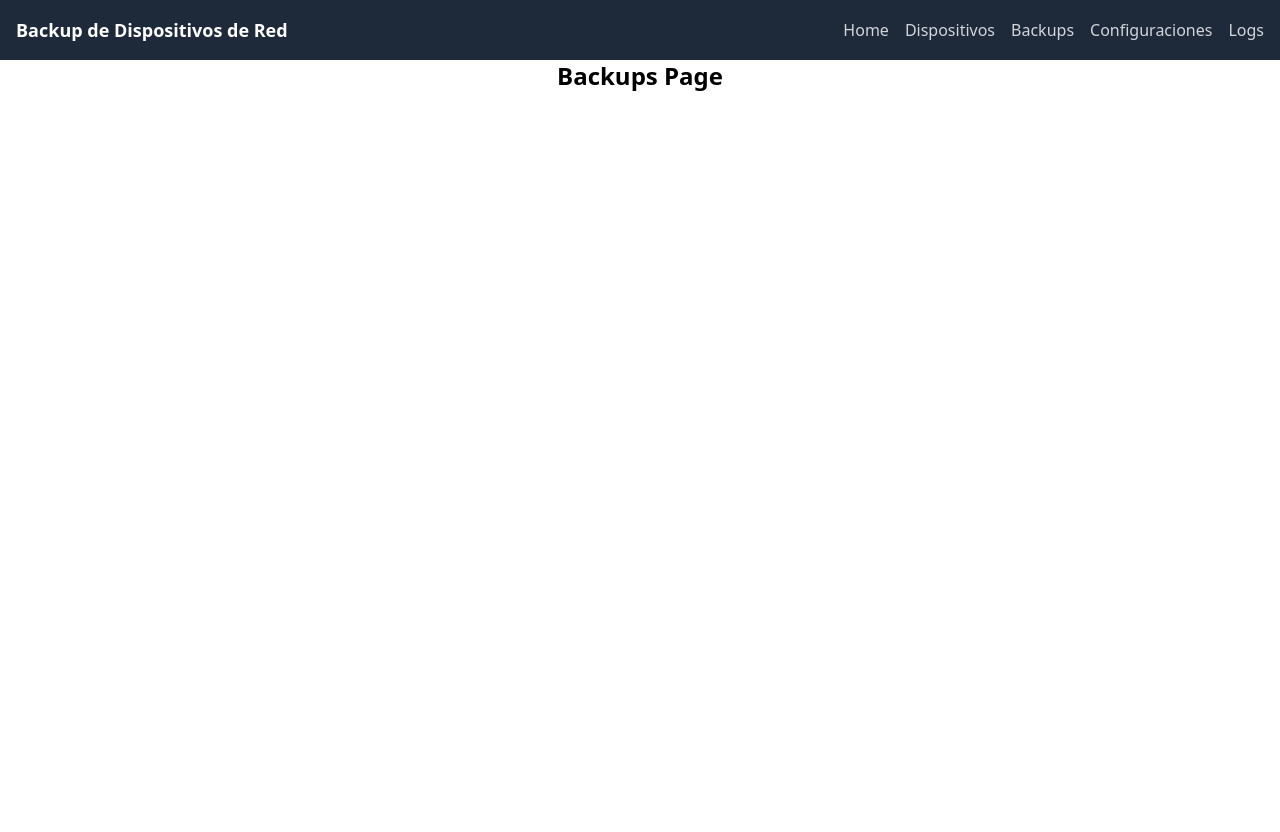
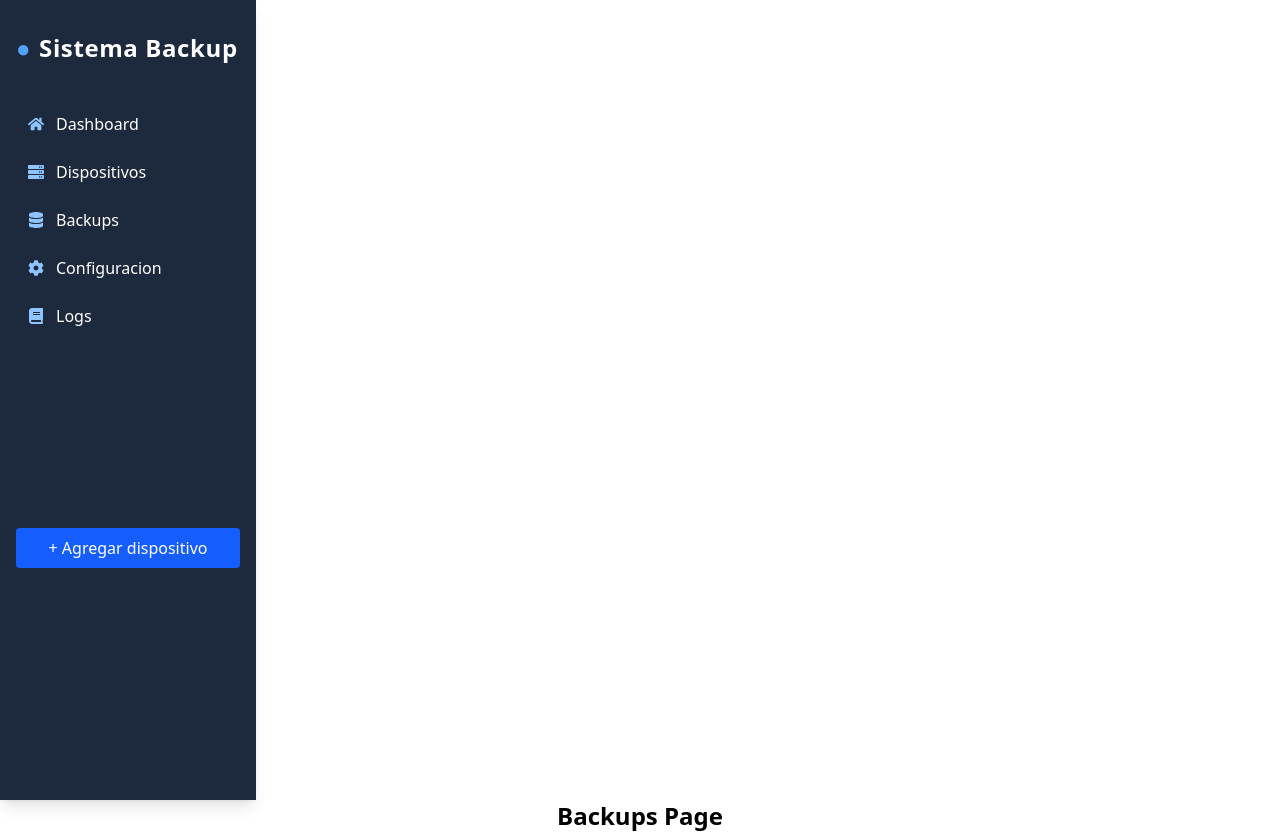
Before and after one commit to TobyX73/Software-de-Automatizaci-n-de-Realizaci-n-de-Backups-de-Configuraciones-de-Dispositivos-de-Red, a React (Vite) app in the folder client/my-app/: page /backups in a window 1280 px wide. Before the commit the page ends 800 px from the top, so only its background shows below. Built offline with nearby package versions, Linux system fonts and the light colour scheme.

Commit message:
nuevo diseño home y sidebar

```diff
--- a/client/my-app/package.json
+++ b/client/my-app/package.json
@@ -13,6 +13,7 @@
     "@tailwindcss/vite": "^4.1.8",
     "react": "^19.1.0",
     "react-dom": "^19.1.0",
+    "react-icons": "^5.5.0",
     "react-router-dom": "^7.6.2",
     "tailwindcss": "^4.1.8"
   },
--- a/client/my-app/src/components/backupCard.jsx
+++ b/client/my-app/src/components/backupCard.jsx
@@ -1,7 +1,7 @@
-export default function DevicesLogic() {
+export default function BackupCard() {
     return (
         <div>
-            <h1 className="text-2xl font-bold">Devices Logic</h1>
+            <h1 className="text-2xl text-amber-300 font-bold">Backup</h1>
         </div>
     );
 }
--- a/client/my-app/src/components/sideBar.jsx
+++ b/client/my-app/src/components/sideBar.jsx
@@ -1,7 +1,49 @@
-export default function BackupsPage() {
+import { FaHome, FaServer, FaDatabase, FaCog, FaBook } from "react-icons/fa";
+import { Outlet } from "react-router-dom";
+export default function SideBar() {
     return (
-        <div>
-            <h1 className="text-2xl font-bold">Backups Page</h1>
-        </div>
+        <aside className="w-64 bg-slate-800 text-white flex flex-col py-8 px-4 min-h-screen shadow-lg ">
+            <div className="mb-10 text-2xl font-bold tracking-wide flex items-center gap-2">
+                <span className="text-blue-400">●</span>
+                Sistema Backup
+            </div>
+            <nav className="flex-1">
+                <ul className="space-y-2">
+                    <li>
+                        <a href="/" className="flex items-center gap-3 px-3 py-2 rounded hover:bg-slate-700 transition">
+                            <FaHome className="text-blue-300" /> Dashboard
+                        </a>
+                    </li>
+                    <li>
+                        <a href="/devices" className="flex items-center gap-3 px-3 py-2 rounded hover:bg-slate-700 transition">
+                            <FaServer className="text-blue-300" /> Dispositivos
+                        </a>
+                    </li>
+                    <li>
+                        <a href="/backups" className="flex items-center gap-3 px-3 py-2 rounded hover:bg-slate-700 transition">
+                            <FaDatabase className="text-blue-300" /> Backups
+                        </a>
+                    </li>
+                    <li>
+                        <a href="/settings" className="flex items-center gap-3 px-3 py-2 rounded hover:bg-slate-700 transition">
+                            <FaCog className="text-blue-300" /> Configuracion
+                        </a>
+                    </li>
+                    <li>
+                        <a href="/logs" className="flex items-center gap-3 px-3 py-2 rounded hover:bg-slate-700 transition">
+                            <FaBook className="text-blue-300" /> Logs
+                        </a>
+                    </li>
+                </ul>
+            </nav>
+            <div className="mt-10">
+                <button className="w-full bg-blue-600 hover:bg-blue-700 text-white py-2 rounded transition font-medium">
+                    + Agregar dispositivo
+                </button>
+            </div>
+             <main className="flex-1 p-6 overflow-y-auto">
+        <Outlet />
+      </main>
+        </aside>
     );
 }
--- a/client/my-app/src/logic/backups.jsx
+++ b/client/my-app/src/logic/backups.jsx
@@ -1,7 +1,7 @@
-export default function BackupsPage() {
+export default function Backups() {
     return (
         <div>
-            <h1 className="text-2xl font-bold">Backups Page</h1>
+            <h1 className="text-2xl font-bold">Backups</h1>
         </div>
     );
 }
--- a/client/my-app/src/logic/logs.jsx
+++ b/client/my-app/src/logic/logs.jsx
@@ -1,7 +1,7 @@
-export default function DevicesLogic() {
+export default function Logs() {
     return (
         <div>
-            <h1 className="text-2xl font-bold">Devices Logic</h1>
+            <h1 className="text-2xl font-bold">Logs</h1>
         </div>
     );
 }
--- a/client/my-app/src/pages/backupsPage.jsx
+++ b/client/my-app/src/pages/backupsPage.jsx
@@ -1,4 +1,5 @@
-import NavBar from "../components/navBar";
+import SideBar from "../components/sideBar";
+import HomePage from "./homePage";
 
 /*Administración de respaldos.
 
@@ -12,7 +13,8 @@ Indicador de estado (éxito, error)*/
  function BackupsPage() {
     return (
         <div>
-             <NavBar />
+             <SideBar />
+
             <h1 className="text-2xl text-black font-bold">Backups Page</h1>
         </div>
     );
--- a/client/my-app/src/pages/devicesPage.jsx
+++ b/client/my-app/src/pages/devicesPage.jsx
@@ -1,4 +1,5 @@
-import NavBar from "../components/navBar";
+
+import SideBar from "../components/sideBar";
 
 /*Gestión de dispositivos de red.
 
@@ -10,7 +11,7 @@ Modal o formulario lateral para Alta/Edición*/
  function DevicesPage() {
     return (
         <div>
-            <NavBar />
+            <SideBar />
             <h1 className="text-2xl text-black font-bold">Devices Page</h1>
         </div>
     );
--- a/client/my-app/src/pages/homePage.jsx
+++ b/client/my-app/src/pages/homePage.jsx
@@ -1,40 +1,65 @@
-import NavBar from "../components/navBar";
 import { useNavigate } from "react-router-dom";
+import SideBar from "../components/sideBar";
 
 function HomePage() {
     const navigate = useNavigate();
 
     return (
-        <div className="min-h-screen bg-gray-100">
-            <NavBar />
-            <main className="max-w-3xl mx-auto mt-10 p-6 bg-white rounded-lg shadow-md">
-                <h1 className="text-2xl font-bold text-gray-800 mb-8">Panel principal</h1>
-                <table className="w-full mb-8 border-separate border-spacing-y-4">
-                    <tbody>
-                        <tr className="bg-gray-50 rounded-lg shadow-sm">
-                            <td className="py-4 px-6 text-gray-500">Total de dispositivos</td>
-                            <td className="py-4 px-6 text-2xl font-semibold text-gray-800 text-right">8</td>
-                        </tr>
-                        <tr className="bg-gray-50 rounded-lg shadow-sm">
-                            <td className="py-4 px-6 text-gray-500">Último backup</td>
-                            <td className="py-4 px-6 text-lg text-gray-800 text-right">03/06/2025 22:15</td>
-                        </tr>
-                        <tr className="bg-gray-50 rounded-lg shadow-sm">
-                            <td className="py-4 px-6 text-gray-500">Estado general</td>
-                            <td className="py-4 px-6 text-green-600 font-medium text-right">Correcto</td>
-                        </tr>
-                    </tbody>
-                </table>
-                <div className="flex flex-col md:flex-row gap-4 justify-center">
-                    <button  onClick={() => navigate("/backups")} className="bg-blue-600 hover:bg-blue-700 text-white px-6 py-3 rounded-lg transition font-medium">
-                        Hacer Backup
+        <div className="min-h-screen flex bg-gray-100">
+
+           <SideBar />
+
+            <main className="flex-1 p-8">
+                <h1 className="text-2xl font-bold text-gray-800 mb-6">Resumen del Sistema</h1>
+                <div className="grid grid-cols-1 md:grid-cols-3 gap-6 mb-8">
+                    <div className="bg-white rounded-lg p-6 shadow">
+                        <div className="text-gray-500 font-bold mb-2">Dispositivos registrados</div>
+                        <div className="text-3xl font-bold text-gray-800">256</div>
+                    </div>
+                    <div className="bg-white rounded-lg p-6 shadow">
+                        <div className="text-gray-500 font-bold mb-2">Backups exitosos</div>
+                        <div className="text-3xl font-bold text-gray-800">1248</div>
+                    </div>
+                    <div className="bg-white rounded-lg p-6 shadow">
+                        <div className="text-gray-500 font-bold mb-2">Ultimo backup realizado</div>
+                        <div className="text-lg text-gray-800">2024-06-04 22:15</div>
+                    </div>
+                </div>
+                <div className="grid grid-cols-1 md:grid-cols-2 gap-6 mb-8">
+                    <div className="bg-white rounded-lg p-6 shadow flex flex-col items-center justify-center">
+                        {/* Placeholder para gráfico */}
+                        <div className="w-64 h-64 flex items-center justify-center">
+                            <span className="text-gray-400">[Grafico de dispositivos]</span>
+                        </div>
+                        <div className="flex justify-center gap-6 mt-4">
+                            <div className="flex items-center gap-2">
+                                <span className="w-4 h-4 bg-green-400 rounded-full inline-block"></span>
+                                <span className="text-gray-600 text-sm">Conectados</span>
+                            </div>
+                            <div className="flex items-center gap-2">
+                                <span className="w-4 h-4 bg-red-400 rounded-full inline-block"></span>
+                                <span className="text-gray-600 text-sm">Desconectados</span>
+                            </div>
+                        </div>
+                    </div>
+                </div>
+                <div className="flex flex-col md:flex-row gap-4 mt-8">
+                    <button
+                        onClick={() => navigate("/devices")}
+                        className="flex-1 bg-blue-600 hover:bg-blue-700 text-white py-3 rounded-lg transition font-medium"
+                    >
+                        Agregar dispositivo
                     </button>
-                    <button onClick={() => navigate("/devices")} className="bg-gray-200 hover:bg-gray-300 text-gray-800 px-6 py-3 rounded-lg transition font-medium">
-                        Agregar Dispositivo
+                    <button
+                        onClick={() => navigate("/backups")}
+                        className="flex-1 bg-green-600 hover:bg-green-700 text-white py-3 rounded-lg transition font-medium"
+                    >
+                        Ejecutar Backup manual
                     </button>
                 </div>
             </main>
         </div>
     );
 }
+
 export default HomePage;
--- a/client/my-app/src/pages/logsPage.jsx
+++ b/client/my-app/src/pages/logsPage.jsx
@@ -1,4 +1,4 @@
-import NavBar from "../components/navBar";
+import SideBar from "../components/sideBar";
 
 /*Historial de logs del sistema.
 
@@ -16,7 +16,7 @@ Filtros por tipo/fecha*/
  function LogsPage() {
     return (
         <div>
-            <NavBar />
+            <SideBar />
             <h1 className="text-2xl text-black font-bold">Logs Page</h1>
         </div>
     );
--- a/client/my-app/src/pages/settingsPage.jsx
+++ b/client/my-app/src/pages/settingsPage.jsx
@@ -1,4 +1,4 @@
-import NavBar from "../components/navBar";
+import SideBar from "../components/sideBar";
 
 /*Configuración general del sistema.
 
@@ -12,7 +12,7 @@ Opcional: Enlace a integración con nube*/
  function SettingsPage() {
     return (
         <div>
-            <NavBar />
+            <SideBar />
             <h1 className="text-2xl font-bold text-black">Settings Page</h1>
         </div>
     );
```
Also changed, not shown: 1 other file (tests, documents, lock files or other folders).
